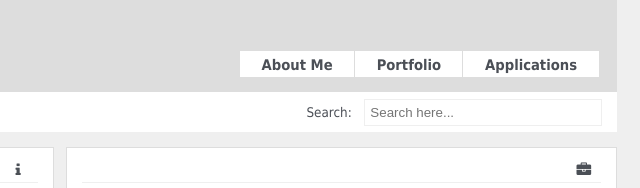
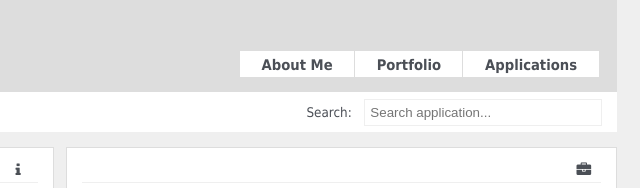
Before and after one commit to pollyolly/pollyolly.github.io, a plain HTML site: page index.html in a window 1280 px wide. Shown: the part 116-304 px from the top of the page, 449-1089 px from the left. Drawn offline with Linux system fonts and the light colour scheme.

Commit message:
change search placeholder

```diff
--- a/index.html
+++ b/index.html
@@ -25,7 +25,7 @@ Project Started: 10/03/2017
                 </ul>
             </div>
             <div class="menu-search">
-                <span><a>Search:</a><input type="text" placeholder="Search here..." ng-model="searchHere"/></span>
+                <span><a>Search:</a><input type="text" placeholder="Search application..." ng-model="searchHere"/></span>
             </div>
             <div class="column column1">
                 <div class="card card-one">
```
